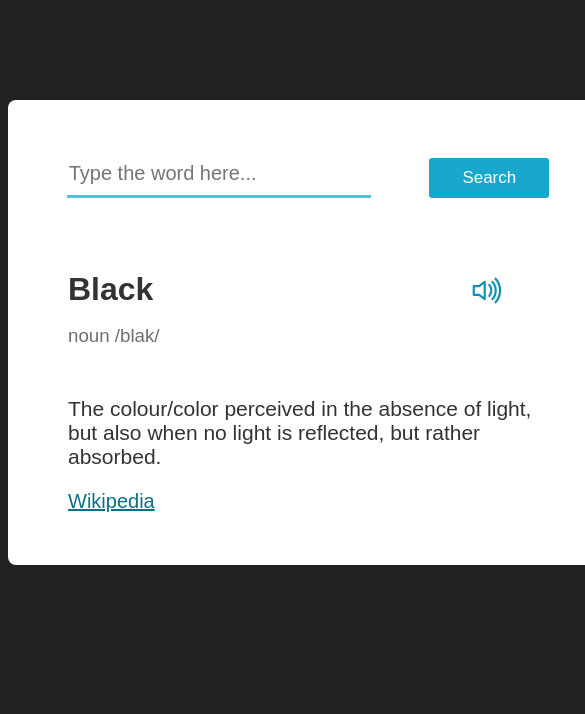
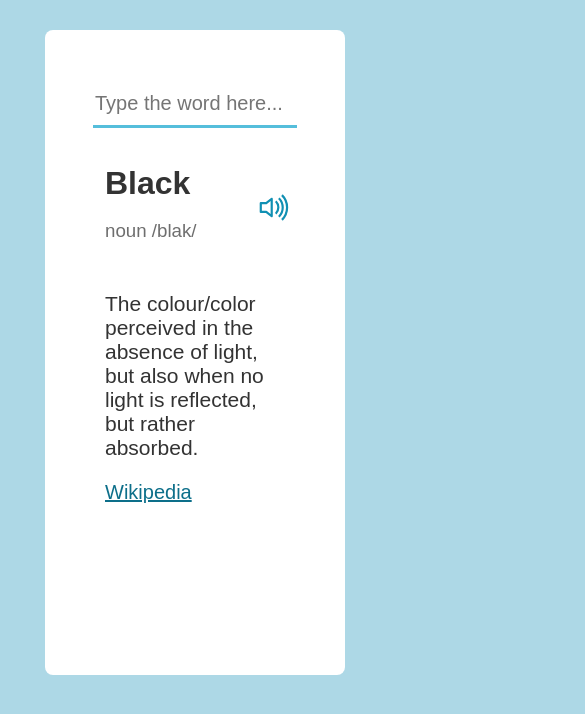
Before and after one commit to amirmmdjf/Dictionary-, a plain HTML site: page index.html in a window 390 px wide. Shown: the top 714 px of the page, 585 px wide, since content can reach past the window. Drawn offline with Linux system fonts and the light colour scheme.

Commit message:
Add Styles

```diff
--- a/styles.css
+++ b/styles.css
@@ -1,5 +1,5 @@
 body {
-    background-color: rgb(33, 33, 33);
+    background-color: lightblue;
     font-family: 'Nunito', sans-serif;;
 }
 
@@ -11,21 +11,16 @@ body {
     background-color: white;
     border-radius: 8px;
     overflow:auto;
-    scrollbar-width: normal;
-    scrollbar-color: blue white;
     padding-bottom: 15px;
-}
-
-.main-box::-webkit-scrollbar{
-    width: 10px;
 }
 
 .main-box::-webkit-scrollbar{
     display: none;
 }
 
+
+
 .input-box {
-
     display: flex;
     align-items: center;
     justify-content:space-evenly;
@@ -104,3 +99,25 @@ body {
     font-size: 20px;
 
 }
+
+@media only screen and (max-width: 600px) {
+    .main-box{
+        margin-top: 30px;
+        width: 300px;
+        height: 630px;
+    }
+    .input{
+        width: 200px;
+        font-size: 20px;
+    }
+    .btn-search{
+        display: none;
+    }
+    .main-title{
+        margin-top: -15px;
+    }
+    .bi-volume-up{
+        margin-top: 10px;
+        margin-right: -20px;
+    }
+  }
```
